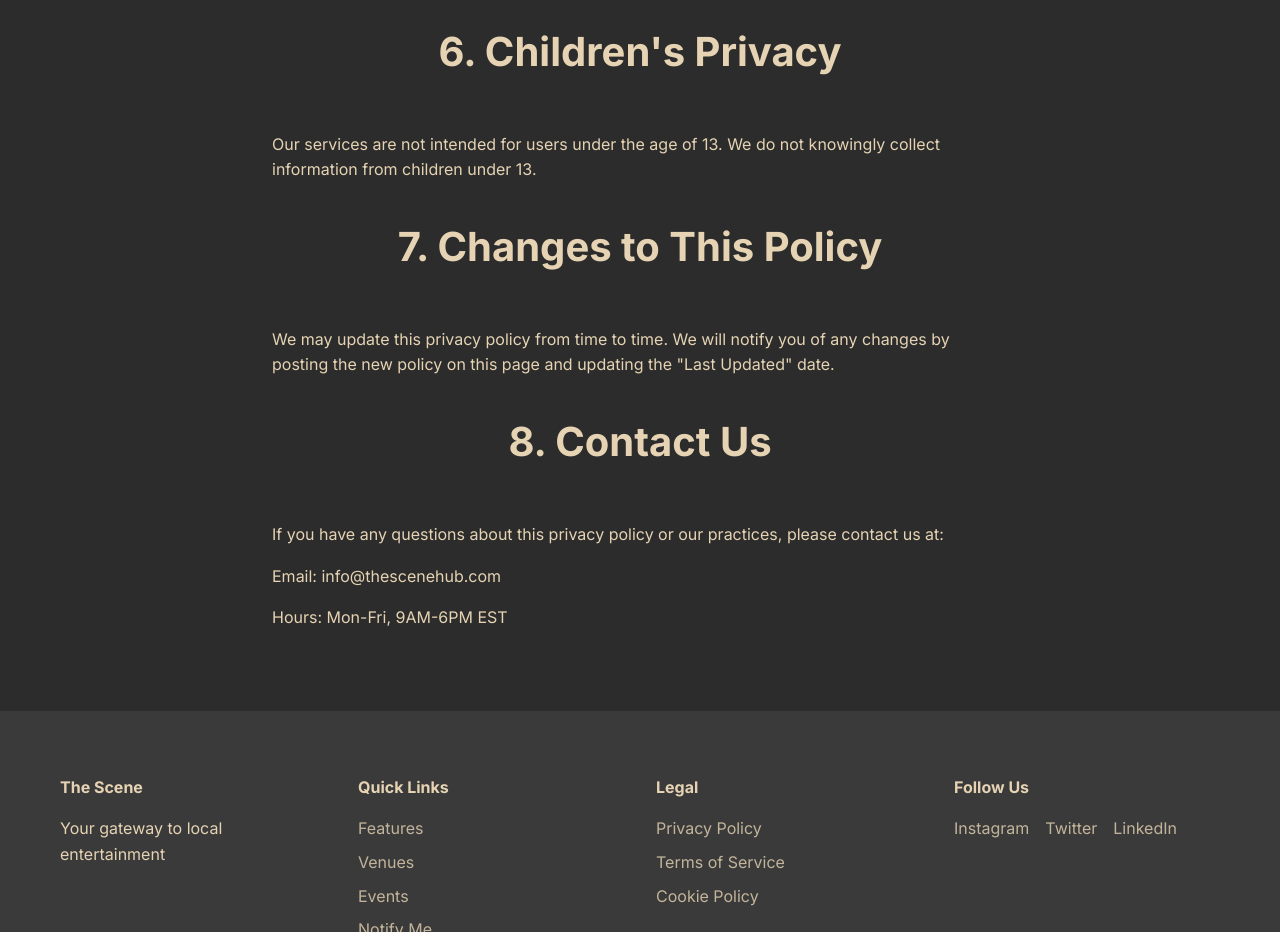
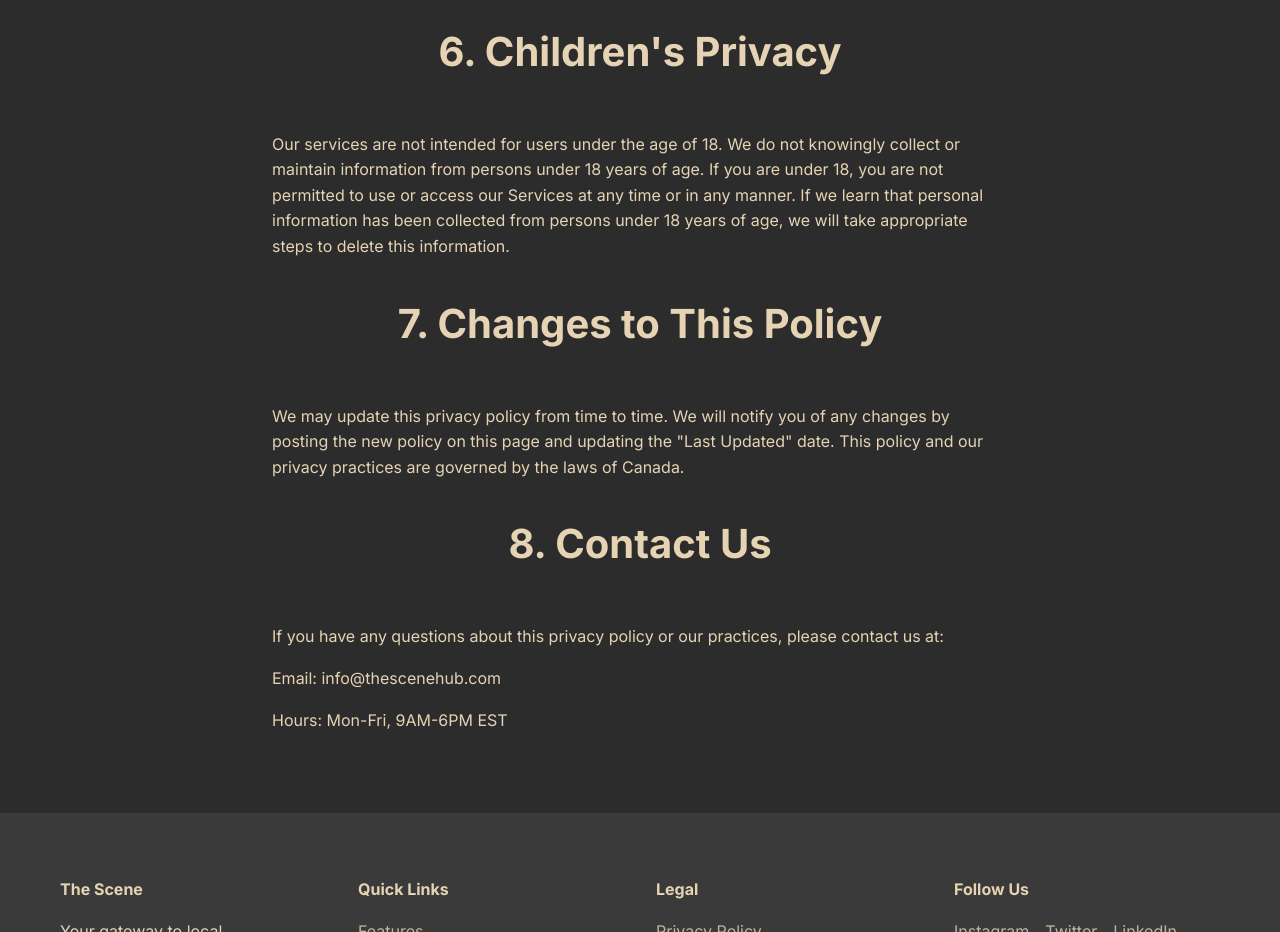
Before and after one commit to Scenetrial/the-scene, a website: page privacy-policy.html in a window 1280 px wide. Shown: the part 1720-2652 px from the top of the page. Drawn offline with Linux system fonts and the light colour scheme.

Commit message:
Update legal documents for Canadian law and 18+ age requirement

```diff
--- a/privacy-policy.html
+++ b/privacy-policy.html
@@ -105,10 +105,10 @@
         <p>We implement appropriate technical and organizational measures to protect your personal information against unauthorized access, alteration, disclosure, or destruction.</p>
 
         <h2>6. Children's Privacy</h2>
-        <p>Our services are not intended for users under the age of 13. We do not knowingly collect information from children under 13.</p>
+        <p>Our services are not intended for users under the age of 18. We do not knowingly collect or maintain information from persons under 18 years of age. If you are under 18, you are not permitted to use or access our Services at any time or in any manner. If we learn that personal information has been collected from persons under 18 years of age, we will take appropriate steps to delete this information.</p>
 
         <h2>7. Changes to This Policy</h2>
-        <p>We may update this privacy policy from time to time. We will notify you of any changes by posting the new policy on this page and updating the "Last Updated" date.</p>
+        <p>We may update this privacy policy from time to time. We will notify you of any changes by posting the new policy on this page and updating the "Last Updated" date. This policy and our privacy practices are governed by the laws of Canada.</p>
 
         <h2>8. Contact Us</h2>
         <p>If you have any questions about this privacy policy or our practices, please contact us at:</p>
```
Also changed, not shown: terms-of-service.html (+2 -2 lines).
